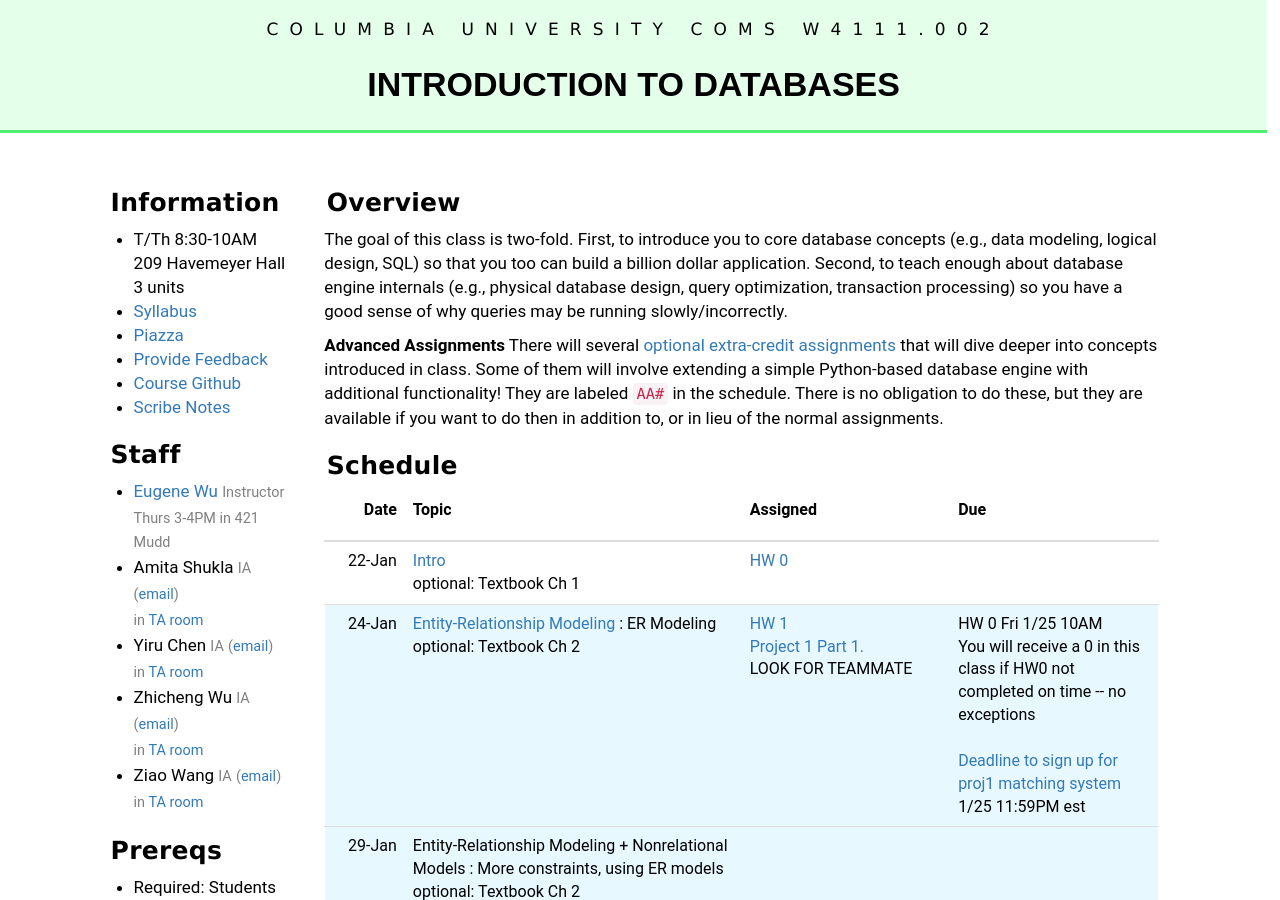
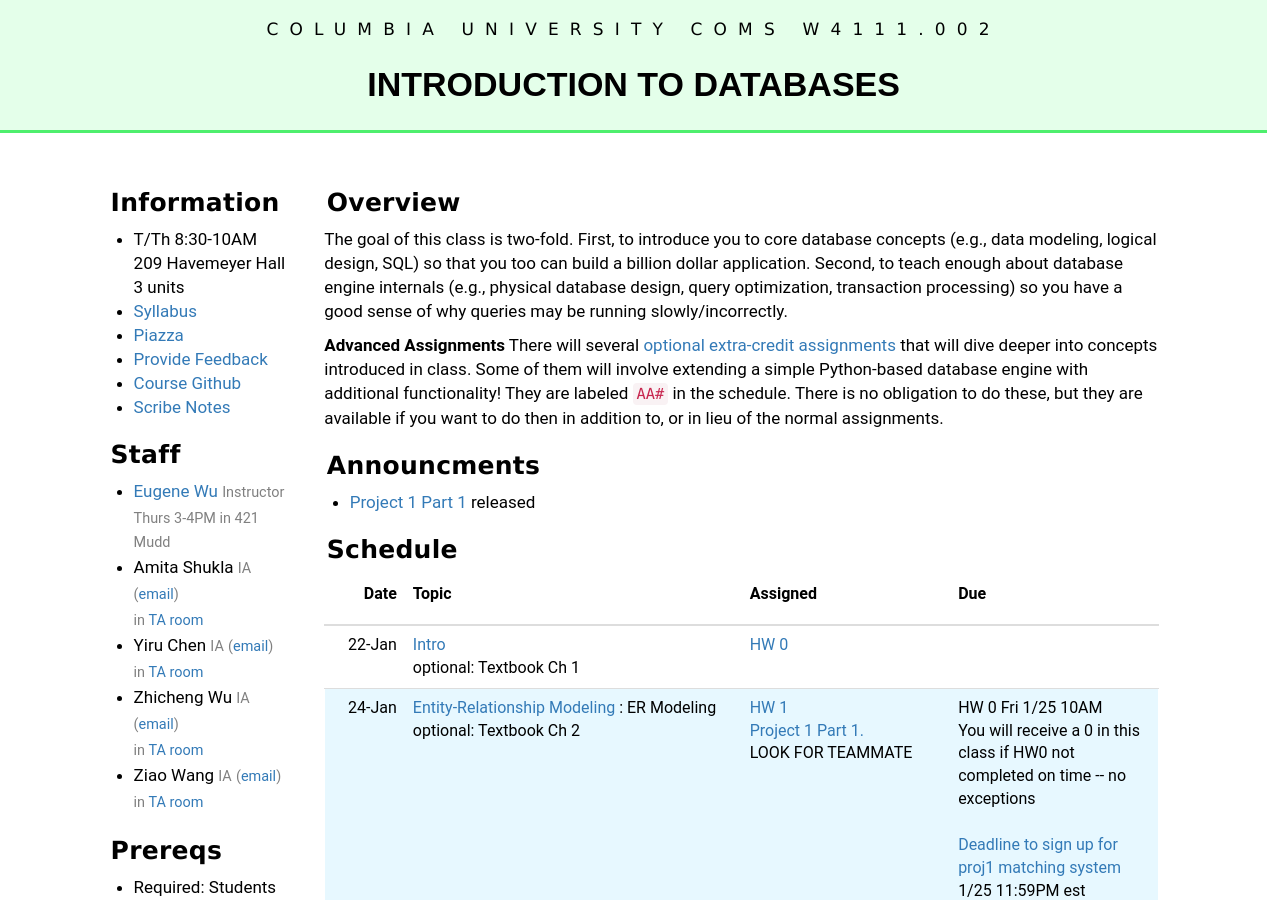
Before and after one commit to amitashukla/w4111.github.io-1, a Jekyll site: the page built from index.md, in a window 1280 px wide and 900 px high. Built offline with Jekyll 4.4.1, drawn with Linux system fonts in a browser that asks for light colours.

Commit message:
updated site

```diff
--- a/index.md
+++ b/index.md
@@ -8,6 +8,10 @@ The goal of this class is two-fold. First, to introduce you to core database con
 
 **Advanced Assignments**  There will several [optional extra-credit assignments](https://github.com/w4111/advanced) that will dive deeper into concepts introduced in class.   Some of them will involve extending a simple Python-based database engine with additional functionality!  They are labeled `AA#` in the schedule.  There is no obligation to do these, but they are available if you want to do then in addition to, or in lieu of the normal assignments.
 
+
+#### Announcments
+
+* [Project 1 Part 1](https://github.com/w4111/project1) released
 
 #### Schedule
 
```
